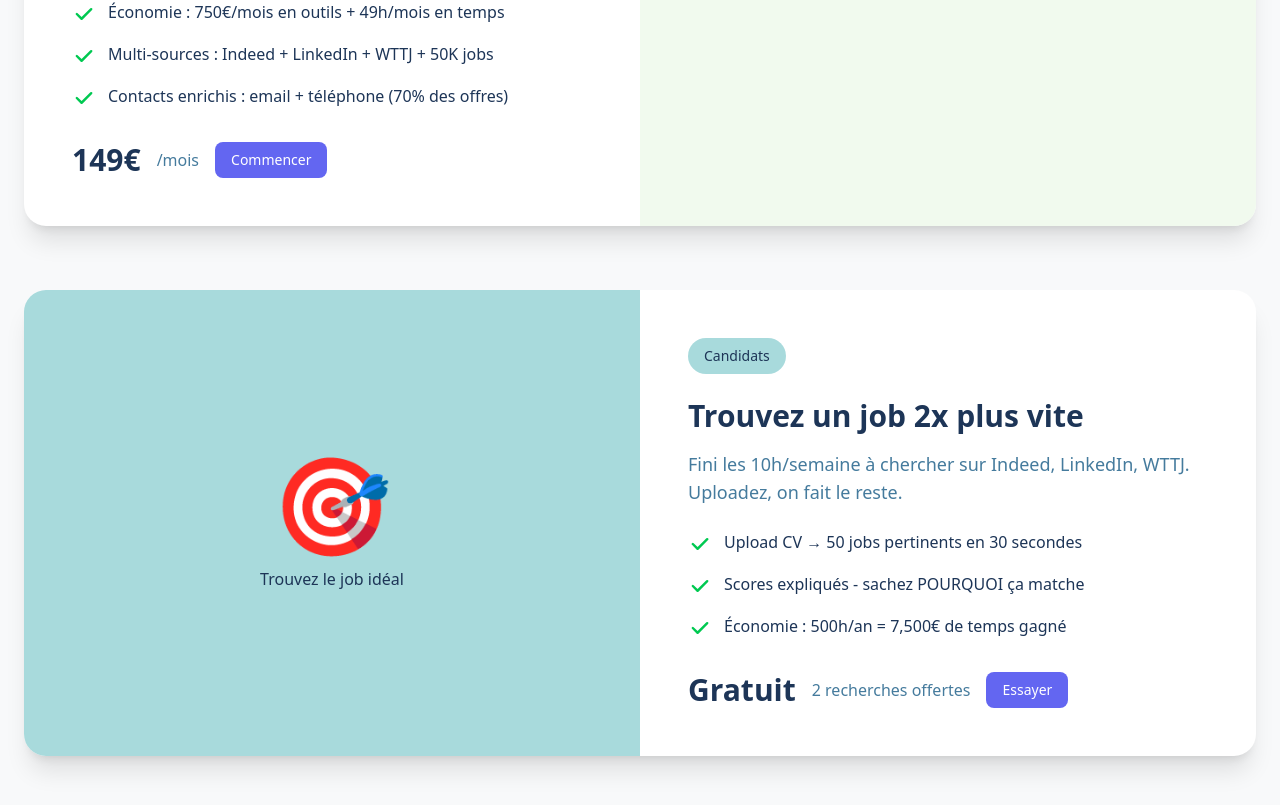
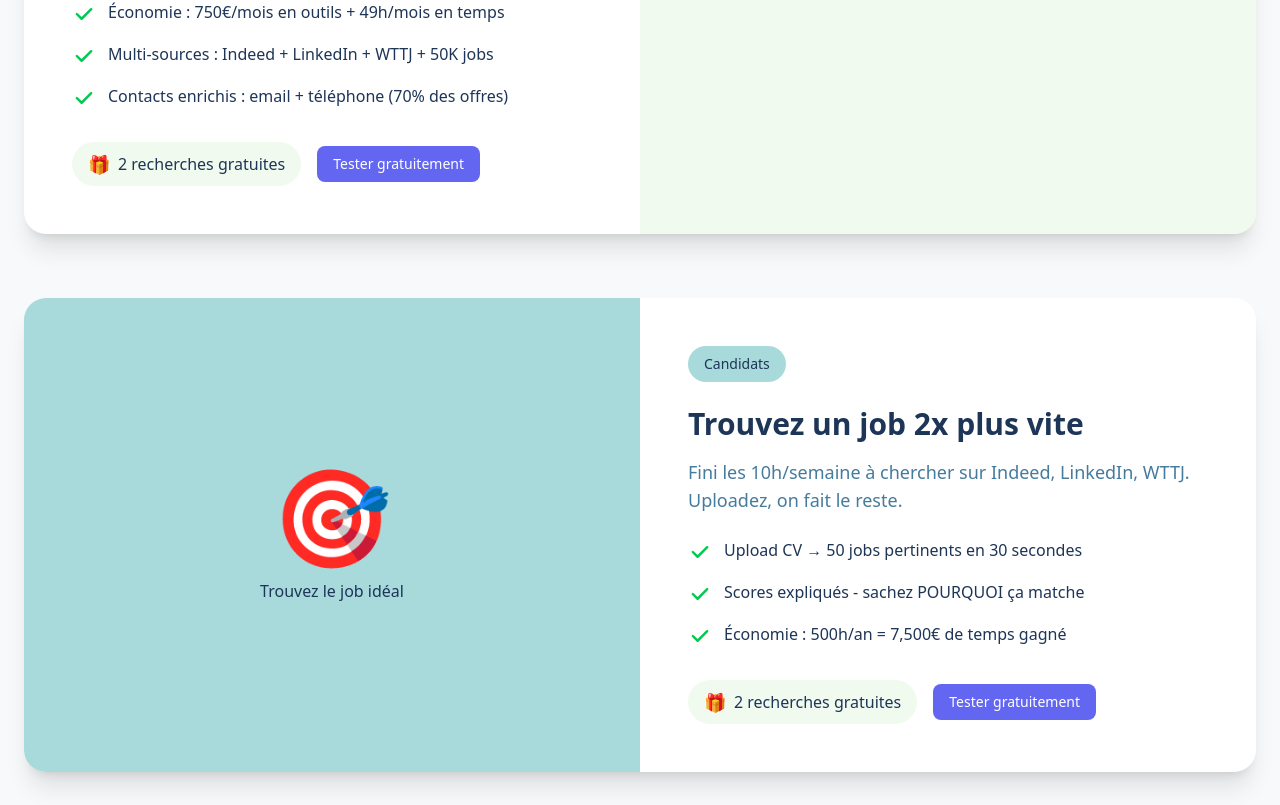
Before and after one commit to tristan001323/pushprofile-app, a Next.js app: page / in a window 1280 px wide. Shown: the part 3015-3820 px from the top of the page. Built offline with nearby package versions, Linux system fonts and the light colour scheme; no server answers.

Commit message:
Remove prices from Pour qui section, show 2 free searches instead
🤖 Generated with [Claude Code](https://claude.com/claude-code)

Co-Authored-By: Claude Opus 4.5 <noreply@anthropic.com>

```diff
--- a/app/page.tsx
+++ b/app/page.tsx
@@ -426,11 +426,13 @@ export default function LandingPage() {
                     </li>
                   </ul>
                   <div className="flex items-center gap-4">
-                    <span className="text-3xl font-bold" style={{ color: '#1D3557' }}>149€</span>
-                    <span style={{ color: '#457B9D' }}>/mois</span>
+                    <div className="flex items-center gap-2 px-4 py-2 rounded-full" style={{ backgroundColor: '#F1FAEE' }}>
+                      <span className="text-lg">🎁</span>
+                      <span className="font-medium" style={{ color: '#1D3557' }}>2 recherches gratuites</span>
+                    </div>
                     <Link href="/signup">
                       <Button style={{ backgroundColor: '#6366F1', color: 'white' }}>
-                        Commencer
+                        Tester gratuitement
                       </Button>
                     </Link>
                   </div>
@@ -486,11 +488,13 @@ export default function LandingPage() {
                     </li>
                   </ul>
                   <div className="flex items-center gap-4">
-                    <span className="text-3xl font-bold" style={{ color: '#1D3557' }}>Gratuit</span>
-                    <span style={{ color: '#457B9D' }}>2 recherches offertes</span>
+                    <div className="flex items-center gap-2 px-4 py-2 rounded-full" style={{ backgroundColor: '#F1FAEE' }}>
+                      <span className="text-lg">🎁</span>
+                      <span className="font-medium" style={{ color: '#1D3557' }}>2 recherches gratuites</span>
+                    </div>
                     <Link href="/signup">
                       <Button style={{ backgroundColor: '#6366F1', color: 'white' }}>
-                        Essayer
+                        Tester gratuitement
                       </Button>
                     </Link>
                   </div>
@@ -537,8 +541,6 @@ export default function LandingPage() {
                     </li>
                   </ul>
                   <div className="flex items-center gap-4">
-                    <span className="text-3xl font-bold" style={{ color: '#1D3557' }}>499€</span>
-                    <span style={{ color: '#457B9D' }}>/mois</span>
                     <Button disabled variant="outline">
                       Liste d'attente
                     </Button>
```
